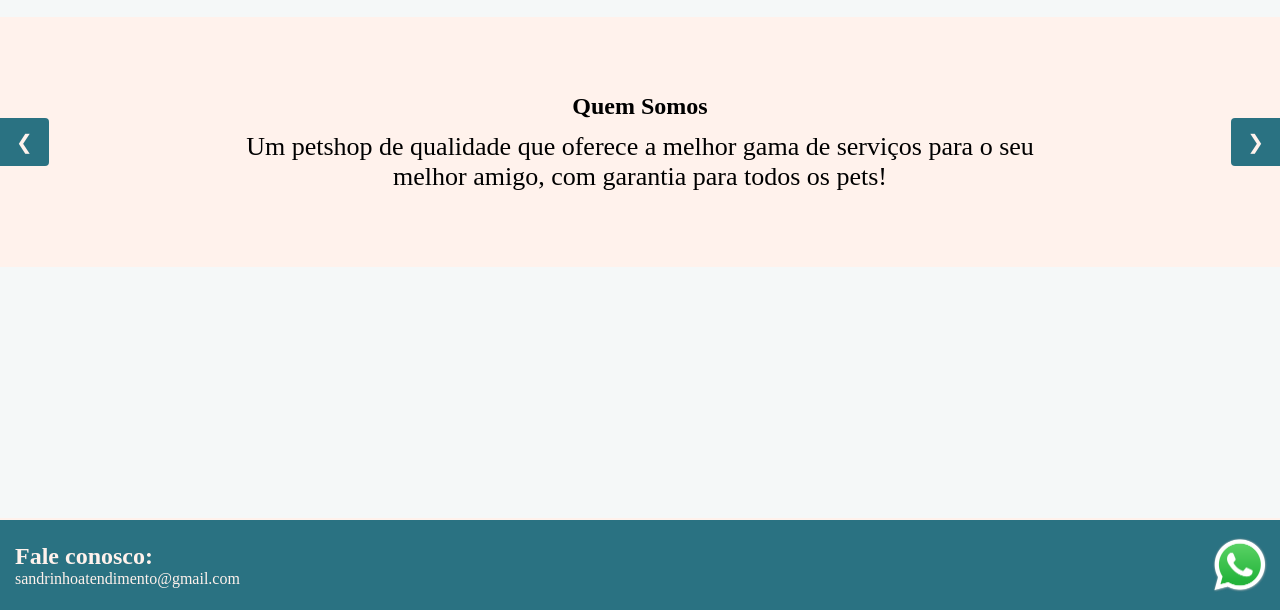
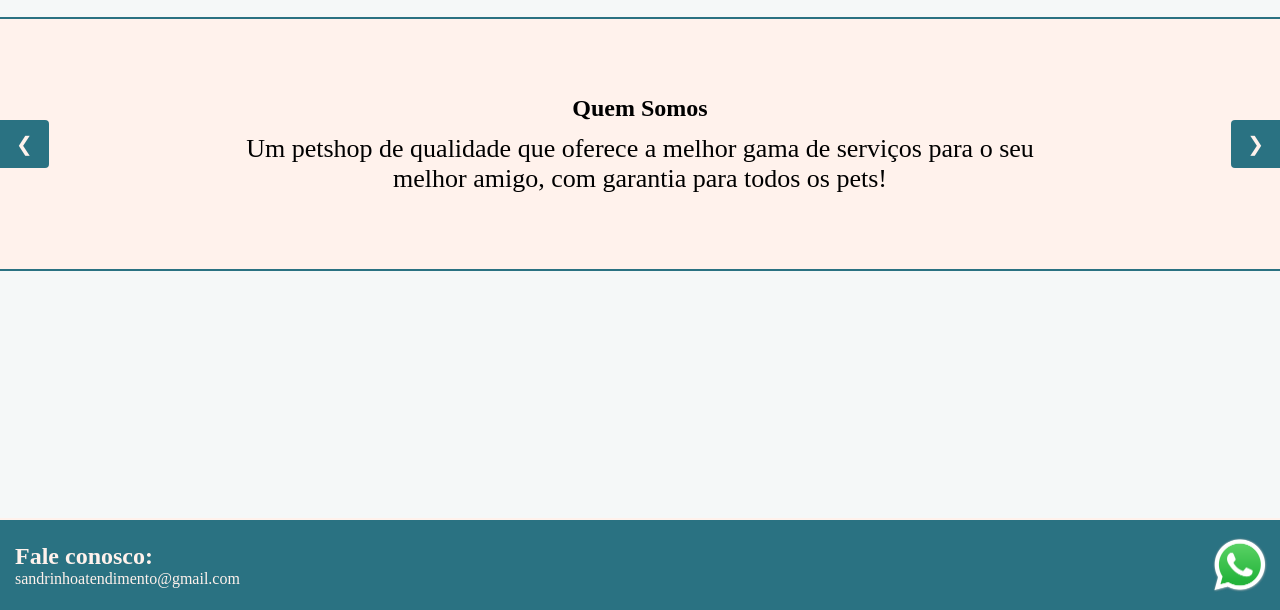
Before and after one commit to marcos-sellin/unesp-web-dev-projeto, a plain HTML site: page web/index.html in a window 1280 px wide. Shown: the part 190-800 px from the top of the page. Drawn offline with Linux system fonts and the light colour scheme.

Commit message:
atualização do main.css
ajuste de borda na janela do elemento main do site

```diff
--- a/web/styles/main.css
+++ b/web/styles/main.css
@@ -37,6 +37,8 @@ h1 {
 .janela {
   overflow: hidden;
   width: 100%;
+  border-top: solid 2px #2a7282;
+  border-bottom: solid 2px #2a7282;
 }
 
 .trilho {
```
